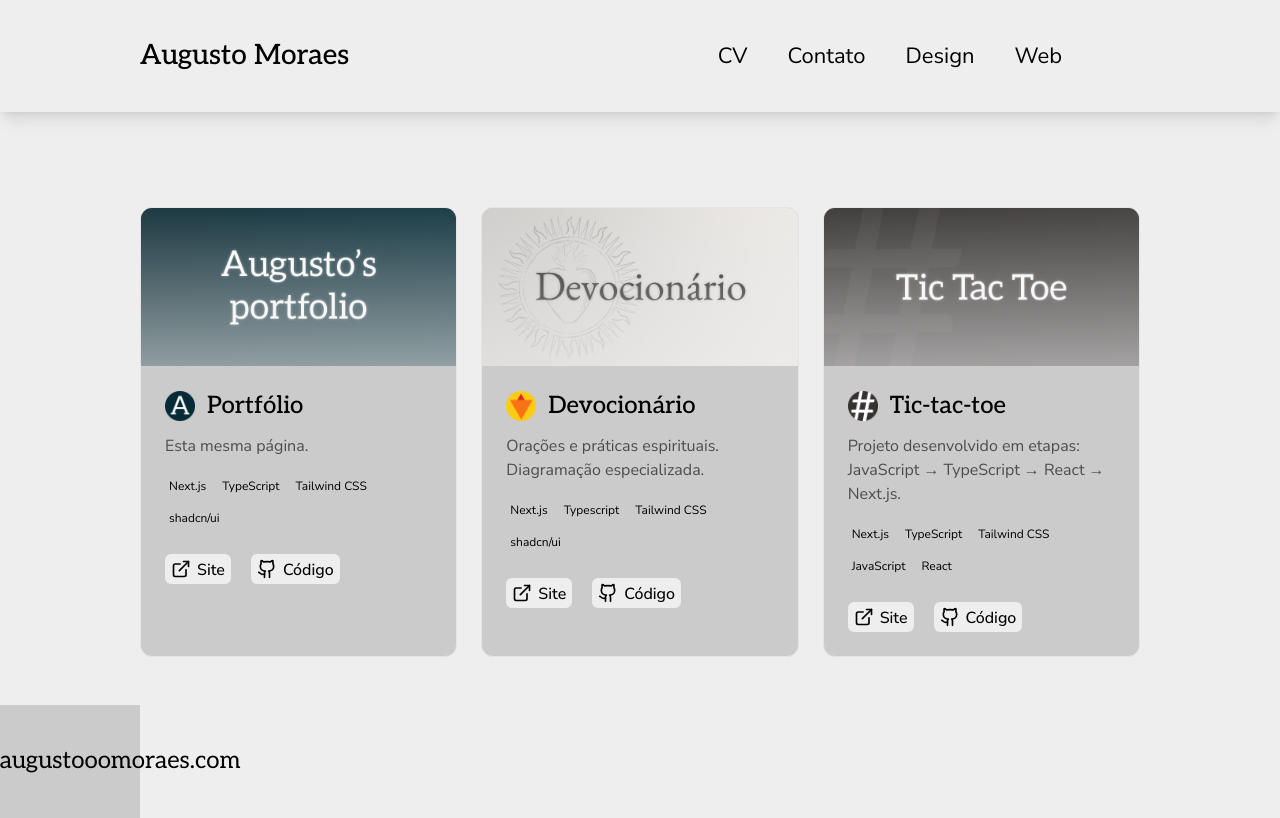
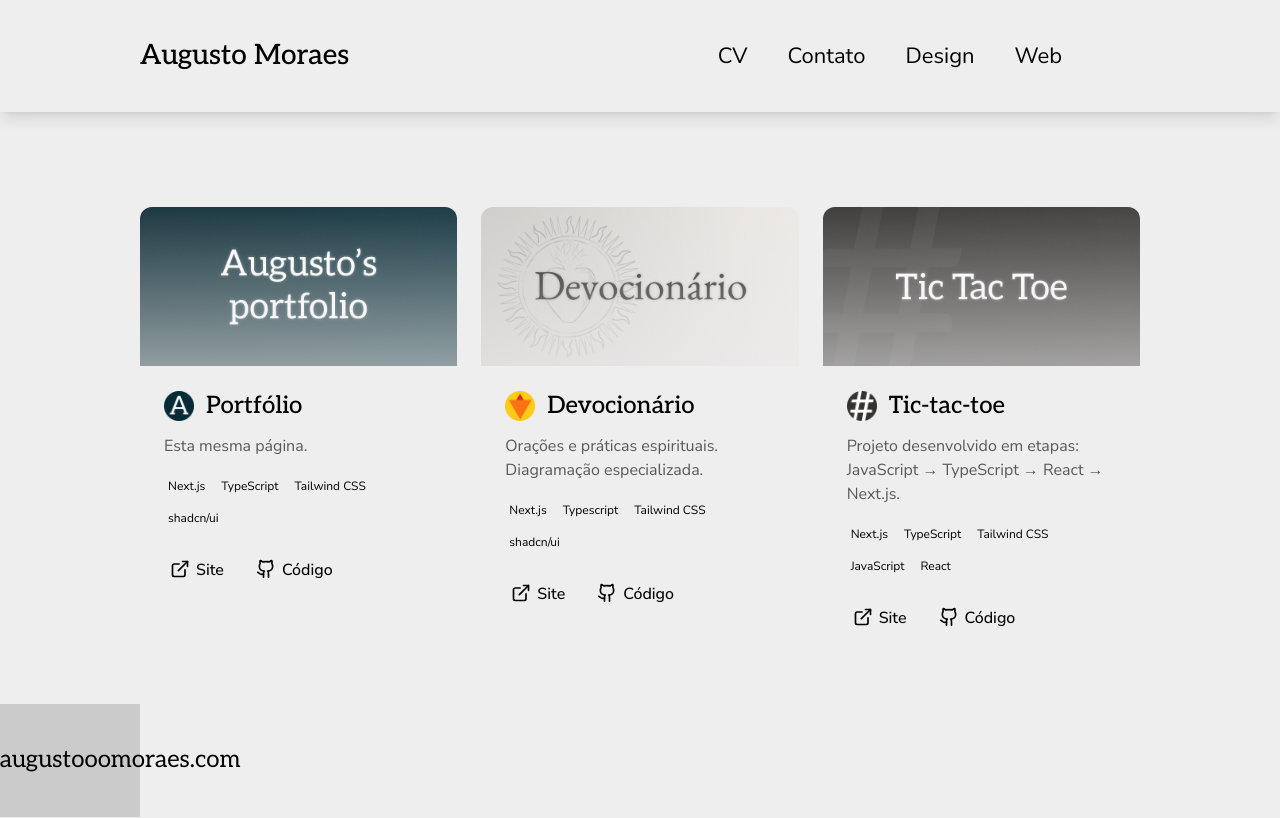
Before and after one commit to augustooomoraes/pp-portfolio-page, a Next.js app: page /web in a window 1280 px wide. Built offline with nearby package versions, Linux system fonts and the light colour scheme; some icons are missing.

Commit message:
upd web section cards bg colors

```diff
--- a/src/app/globals.css
+++ b/src/app/globals.css
@@ -53,6 +53,8 @@
 
   --surface-color-hover: rgba(var(--color-white-rgb), 0.15);
 
+  --surface-color-card: rgba(var(--color-black-rgb), 0.05);
+
   --surface-color-primary-dark: var(--color-primary);
   --surface-color-primary-rgb-dark: var(--color-primary-rgb);
   --surface-color-secondary-dark: var(--color-secondary);
@@ -63,6 +65,8 @@
   --surface-color-quaternary-rgb-dark: var(--color-quaternary-rgb);
 
   --surface-color-hover-dark: rgba(var(--color-black-rgb), 0.15);
+
+  --surface-color-card-dark: rgba(var(--color-white-rgb), 0.05);
 
   --font-color-primary: var(--color-black);
   --font-color-primary-rgb: var(--color-black-rgb);
--- a/src/app/ui/components/web-cards.tsx
+++ b/src/app/ui/components/web-cards.tsx
@@ -33,7 +33,7 @@
   githubUrl = "#",
 }: PortfolioCardProps) {
   return (
-    <Card variant="web" className="group relative overflow-hidden transition-all hover:shadow-lg rounded-xl">
+    <Card variant="web" className="!border-none group relative overflow-hidden transition-all hover:shadow-lg rounded-xl">
 
       <div className="aspect-[2/1] overflow-hidden">
         <div className="relative h-full w-full transition-transform duration-300 group-hover:scale-110">
--- a/src/shadcnui/components/ui/card.tsx
+++ b/src/shadcnui/components/ui/card.tsx
@@ -11,7 +11,7 @@
         default:
           "bg-card text-card-foreground ",
         web:
-          "bg-surface-hoverDark dark:bg-surface-hover",
+          "bg-surface-card dark:bg-surface-cardDark ",
       },
     },
     defaultVariants: {
--- a/tailwind.config.ts
+++ b/tailwind.config.ts
@@ -22,11 +22,13 @@
   				terciary: 'rgba(var(--surface-color-terciary-rgb))',
   				quaternary: 'rgba(var(--surface-color-quaternary-rgb))',
   				hover: 'var(--surface-color-hover)',
+  				card: 'var(--surface-color-card)',
   				primaryDark: 'rgba(var(--surface-color-primary-rgb-dark))',
   				secondaryDark: 'rgba(var(--surface-color-secondary-rgb-dark))',
   				terciaryDark: 'rgba(var(--surface-color-terciary-rgb-dark))',
   				quaternaryDark: 'rgba(var(--surface-color-quaternary-rgb-dark))',
-  				hoverDark: 'var(--surface-color-hover-dark)'
+  				hoverDark: 'var(--surface-color-hover-dark)',
+  				cardDark: 'var(--surface-color-card-dark)'
   			},
   			text: {
   				primary: 'var(--font-color-primary)',
```
